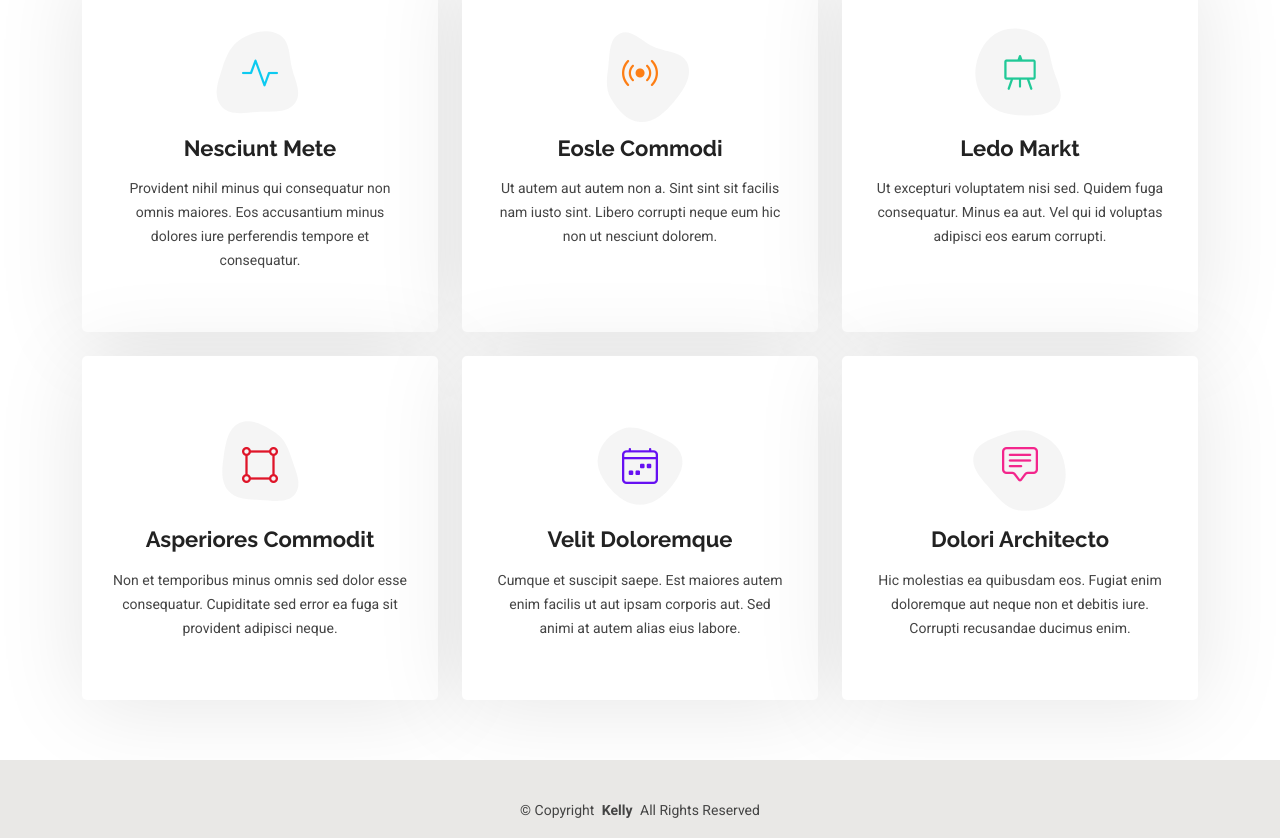
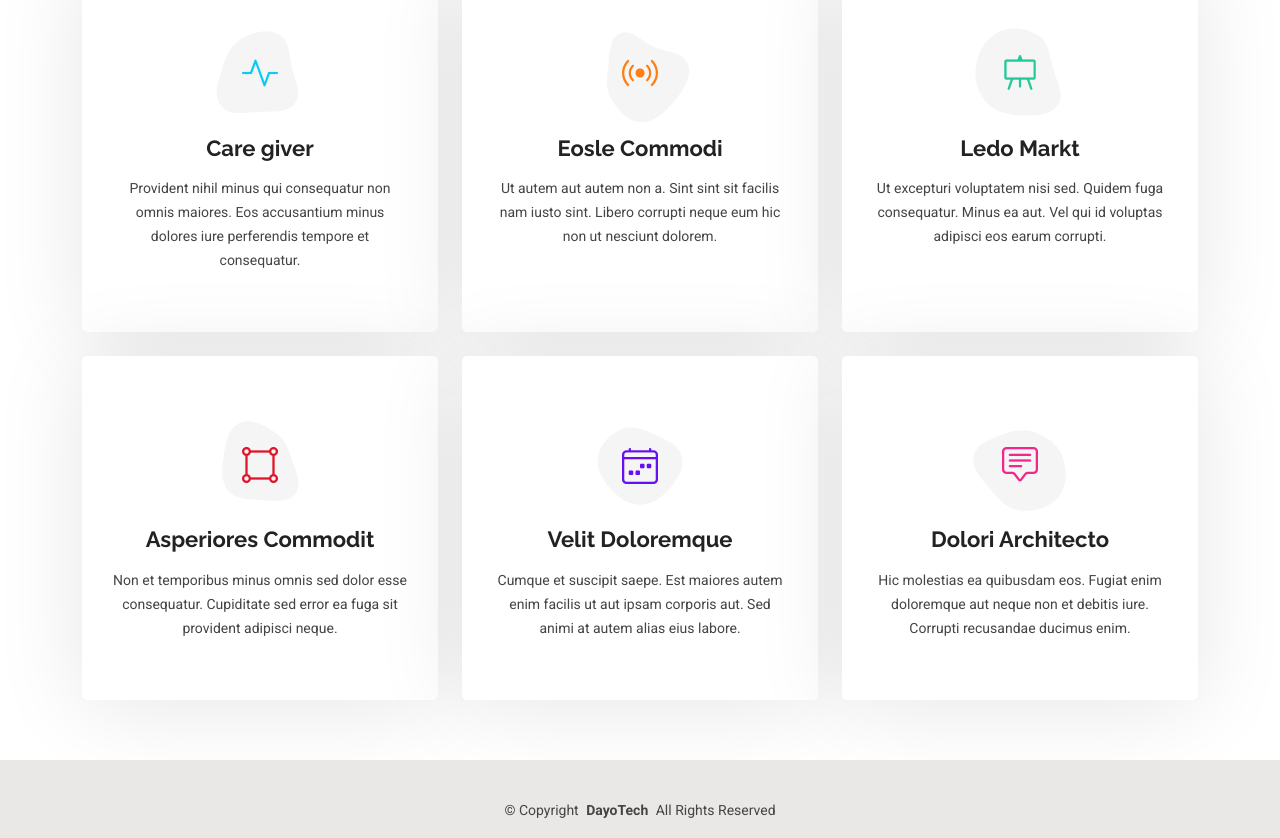
Before and after one commit to Dayotech/fidelia-Portf, a plain HTML site: page services.html in a window 1280 px wide. Shown: the part 340-1178 px from the top of the page. Drawn offline with Linux system fonts and the light colour scheme.

Commit message:
changes made on copyright

```diff
--- a/services.html
+++ b/services.html
@@ -93,7 +93,7 @@
                 <i class="bi bi-activity"></i>
               </div>
               <a href="#" class="stretched-link">
-                <h3>Nesciunt Mete</h3>
+                <h3>Care giver</h3>
               </a>
               <p>Provident nihil minus qui consequatur non omnis maiores. Eos accusantium minus dolores iure perferendis tempore et consequatur.</p>
             </div>
@@ -189,7 +189,7 @@
 
     <div class="container">
       <div class="copyright text-center ">
-        <p>© <span>Copyright</span> <strong class="px-1 sitename">Kelly</strong> <span>All Rights Reserved<br></span></p>
+        <p>© <span>Copyright</span> <strong class="px-1 sitename">DayoTech</strong> <span>All Rights Reserved<br></span></p>
       </div>
       <div class="social-links d-flex justify-content-center">
         <a href=""><i class="bi bi-twitter-x"></i></a>
```
Also changed, not shown: about.html (+1 -1 lines), contact.html (+1 -1 lines), index.html (+1 -1 lines), portfolio-details.html (+1 -1 lines), portfolio.html (+1 -1 lines), resume.html (+1 -1 lines), starter-page.html (+1 -1 lines).
